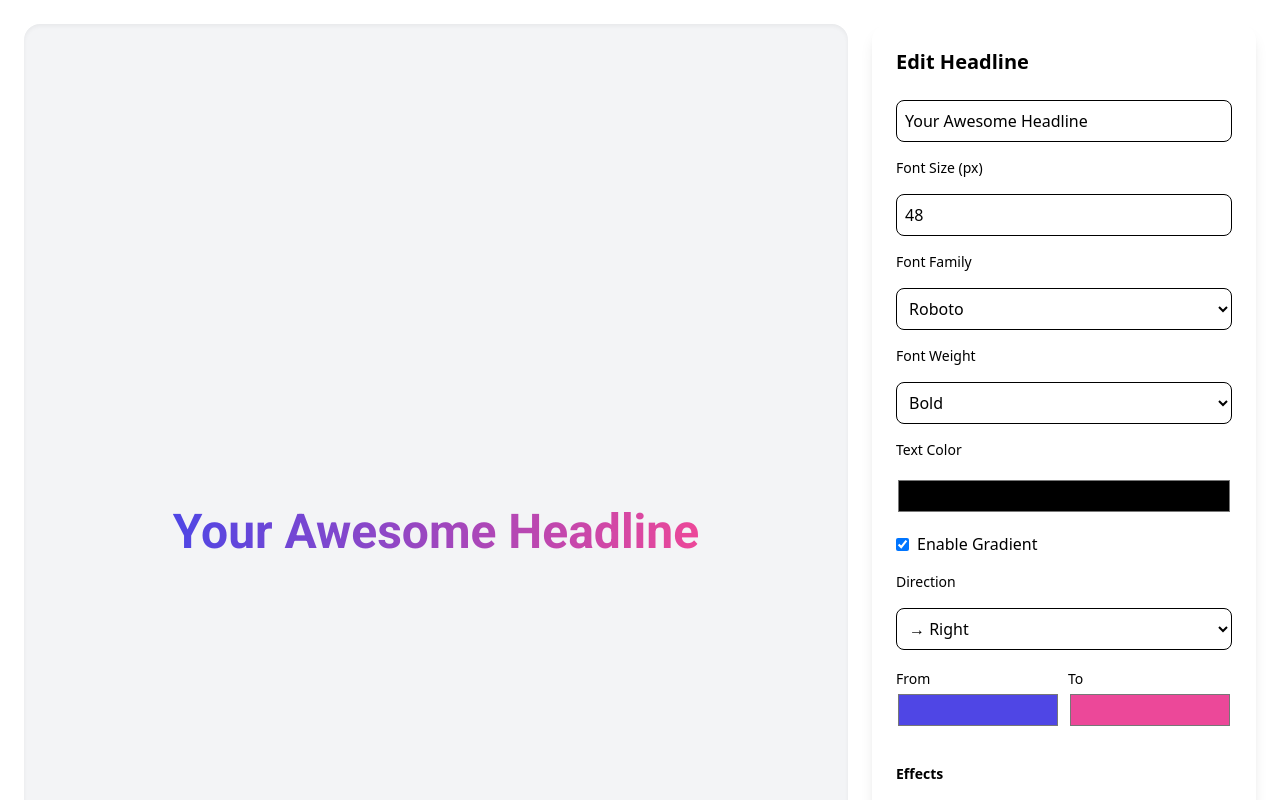
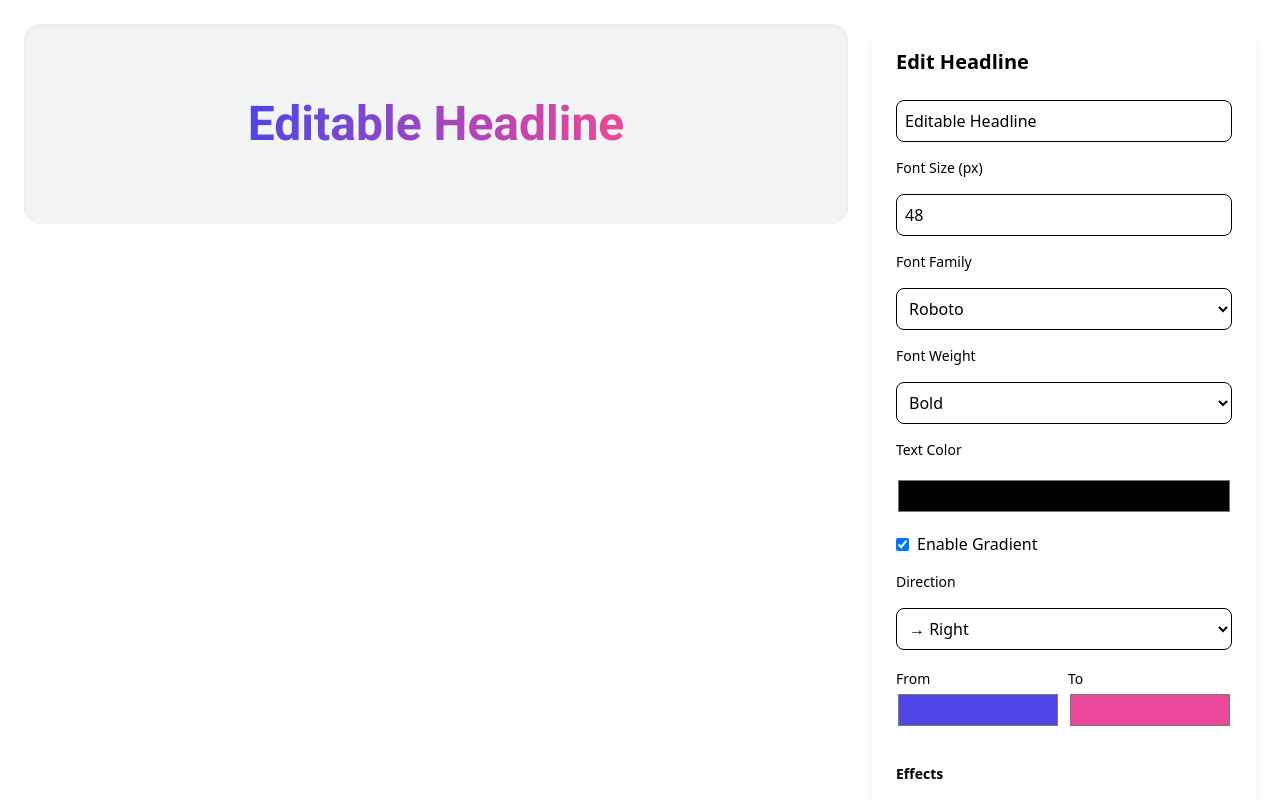
Before and after one commit to shawon111/heading-widget, a React (Vite) app: page / in a window 1280 px wide. Shown: the top 800 px of the page. Built offline with nearby package versions, Linux system fonts and the light colour scheme.

Commit message:
improved preview layout

```diff
--- a/src/components/HeadlinePreview.tsx
+++ b/src/components/HeadlinePreview.tsx
@@ -38,7 +38,7 @@ const HeadlinePreview: React.FC<Props> = ({ settings, fontFamilies }) => {
         : {};
 
     return (
-        <div className="flex-1 flex items-center justify-center bg-gray-100 rounded-2xl p-6 shadow-inner">
+        <div className="flex-1 flex items-center justify-center bg-gray-100 rounded-2xl px-6 py-8 lg:py-16 shadow-inner h-[fit-content]">
             <motion.h1
                 initial={effects.fadeIn ? { opacity: 0, y: 20 } : false}
                 animate={effects.fadeIn ? { opacity: 1, y: 0 } : {}}
@@ -50,7 +50,7 @@ const HeadlinePreview: React.FC<Props> = ({ settings, fontFamilies }) => {
                     ...(gradient ? gradientStyle : { color: textColor }),
                 }}
                 className={`text-center ${effects.shadow ? "drop-shadow-lg" : ""
-                    } ${effects.hoverGlow ? "hover:scale-105 transition-transform" : ""}`}
+                    } ${effects.hoverGrow ? "hover:scale-105 transition-transform" : ""}`}
             >
                 {effects.perLetter
                     ? text.split("").map((char, i) => (
--- a/src/components/HeadlineWidget.tsx
+++ b/src/components/HeadlineWidget.tsx
@@ -15,7 +15,7 @@ export interface HeadlineSettings {
     gradientTo: string;
     effects: {
         fadeIn: boolean;
-        hoverGlow: boolean;
+        hoverGrow: boolean;
         perLetter: boolean;
         shadow: boolean;
     };
@@ -31,7 +31,7 @@ const HeadlineWidget: React.FC = () => {
         Lato: "'Lato', sans-serif"
     };
     const [settings, setSettings] = useState<HeadlineSettings>({
-        text: "Your Awesome Headline",
+        text: "Editable Headline",
         fontSize: 48,
         textColor: "#000000",
         fontFamily: "Roboto",
@@ -42,7 +42,7 @@ const HeadlineWidget: React.FC = () => {
         gradientTo: "#ec4899",
         effects: {
             fadeIn: true,
-            hoverGlow: false,
+            hoverGrow: false,
             perLetter: false,
             shadow: false,
         },
```
